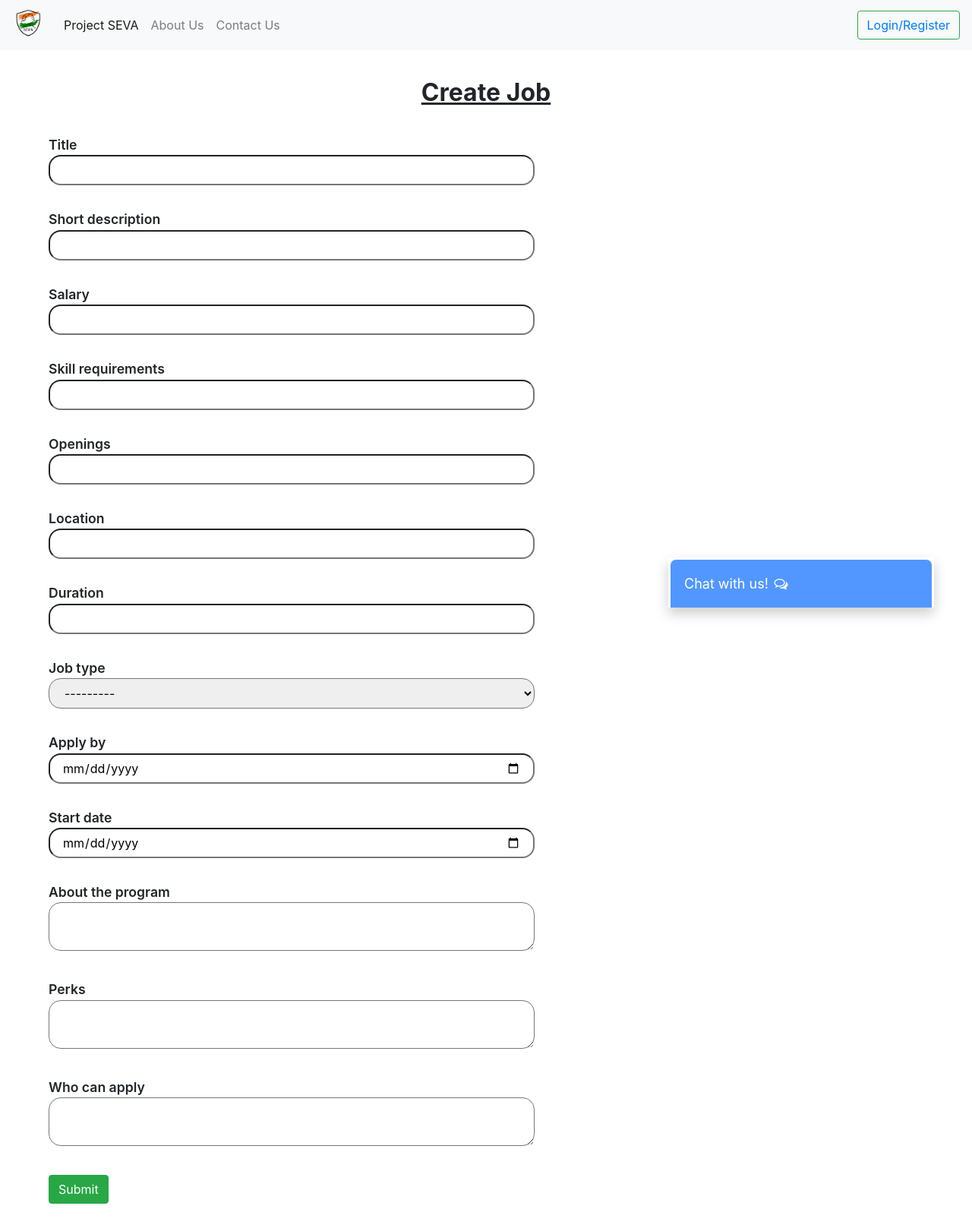
After one commit to Taaran18/Project-SEVA, a Django app: page /create-job in a window 1280 px wide. The commit adds this page. Shown: the whole page at 76% size. Run offline with Django 3.2, Linux system fonts and the light colour scheme; some libraries are stand-ins or nearby versions.

Commit message:
Major update

```diff
--- a/core/admin.py
+++ b/core/admin.py
@@ -42,7 +42,7 @@
                 )
 
     def get_inlines(self, request, obj=None):
-        if obj:
+        if obj and obj.user_type=="organisation":
             return [
              WorkInline, EducationInline
             ]
--- a/core/forms.py
+++ b/core/forms.py
@@ -2,6 +2,9 @@
 from django.conf import settings
 from django.contrib.auth import get_user_model
 from .models import *
+class DateInput(forms.DateInput):
+    input_type = 'date'
+
 class NormalUserForm(forms.ModelForm):
     class Meta:
         model = get_user_model()
@@ -12,3 +15,16 @@
     class Meta:
         model = get_user_model()
         fields = ('photo','first_name','last_name','email','mobile','password','password','domain','organisation_name','designation')
+
+class JobForm(forms.ModelForm):
+
+    class Meta:
+        model = Job
+        fields = ('title','short_description','salary','skill_requirements',
+                  'openings','location','duration','job_type',
+                  'apply_by','start_date','about_the_program','perks','who_can_apply',
+                  )
+        widgets = {
+            'apply_by': DateInput(),
+            'start_date': DateInput(),
+        }
--- a/core/models.py
+++ b/core/models.py
@@ -93,7 +93,9 @@
     title = models.CharField(max_length=155)
     company = models.ForeignKey(to=User, limit_choices_to={'user_type':'organisation'}, on_delete=models.CASCADE)
     short_description = models.CharField(max_length=255)
-    description = models.TextField()
+    about_the_program = models.TextField()
+    perks = models.TextField()
+    who_can_apply = models.TextField()
     salary = models.CharField(max_length=50)
     skill_requirements = models.CharField(max_length=255)
     openings = models.PositiveIntegerField()
--- a/core/views.py
+++ b/core/views.py
@@ -1,9 +1,9 @@
-from django.shortcuts import render
+from django.shortcuts import render, redirect
 from django.http import HttpRequest, JsonResponse, Http404
 from datetime import datetime
 from core.models import Contact
 from django.contrib import messages
-from django.contrib.auth import authenticate
+from django.contrib.auth import authenticate, login, logout
 from .forms import *
 from .models import *
 def index(request):
@@ -17,8 +17,25 @@
 def services(request):
     return render(request, 'services.html')
 
-def login(request):
+def login_user(request):
+    if request.user.is_authenticated:
+        return redirect('home')
+    if request.method=="POST":
+        print(request.POST)
+        user = authenticate(username=request.POST.get('username',None),password=request.POST.get('password',None))
+        print(user)
+        if user is not None:
+            login(request,user)
+            return redirect('home')
+        else:
+            messages.error(request,'Invalid Email and Password')
+
     return render(request,'login.html')
+
+def logout_user(request):
+    logout(request)
+    return redirect('home')
+
 def contact(request):
     if request.method == "POST":
         name = request.POST.get('name')
@@ -51,6 +68,16 @@
             return HttpRequest('/login')
     return render(request,'user_reg.html',{'form': form})
 
+
+def create_job(request):
+    form = JobForm()
+    if request.method=="POST":
+        form = JobForm(request.POST)
+        if form.is_valid():
+            form.save()
+
+            # return redirect('manage-jobs')
+    return render(request,'job-create.html',{'form':form})
 def resume(request):
     return render(request,'resume.html')
 def apply_to_job(request):
--- a/seva/settings.py
+++ b/seva/settings.py
@@ -127,7 +127,10 @@
 ]
 MEDIA_URL = '/media/'
 MEDIA_ROOT = os.path.join(BASE_DIR, 'media')
-
+LOGIN_URL = '/login'
+LOGIN_REDIRECT_URL = ''
+LOGOUT_URL = '/logout'
+LOGOUT_REDIRECT_URL = '/'
 # Default primary key field type
 # https://docs.djangoproject.com/en/3.2/ref/settings/#default-auto-field
 
--- a/seva/urls.py
+++ b/seva/urls.py
@@ -20,12 +20,14 @@
 from django.conf import settings
 urlpatterns = [
     path('admin/', admin.site.urls),
-    path('', index),
+    path('', index, name='home'),
     path('register',registration),
     path("about", about, name='about'),
     path("services", services, name='services'),
     path("contact", contact, name='contact'),
-    path('login',login),
+    path('login',login_user),
+    path('logout',logout_user),
+    path('create-job',create_job),
     path('register/user', user_registration),
     path('register/organisation',organisation_registration),
     path('resume',resume),
--- a/templates/base.html
+++ b/templates/base.html
@@ -30,9 +30,7 @@
       <li class="nav-item active">
         <a class="nav-link" href="/">Project SEVA <span class="sr-only">(current)</span></a>
       </li>
-      <li class="nav-item">
-        <a class="nav-link" href="/profile">Profile</a>
-      </li>
+
       <li class="nav-item">
         <a class="nav-link" href="/about">About Us</a>
       </li>
@@ -43,7 +41,17 @@
     </ul>
     <form class="form-inline my-2 my-lg-0">
       {% if request.user.is_authenticated %}
-        Welcome {{request.user.first_name}}
+        <span class="nav-item dropdown">
+               <a class="nav-link dropdown-toggle" href="#" id="navbarDropdown" role="button" data-toggle="dropdown" aria-haspopup="true" aria-expanded="false">
+                 Welcome, {{request.user.first_name}}
+               </a>
+               <div class="dropdown-menu" aria-labelledby="navbarDropdown">
+                 <a class="dropdown-item" href="/profile">Edit Profile</a>
+                 <div class="dropdown-divider"></div>
+                 <a class="dropdown-item" href="/logout">Logout</a>
+               </div>
+             </span>
+
       {% else %}
       <button class="btn btn-outline-success " type="submit"><a href="/register">Login/Register</a></button>
       {% endif %}
--- /dev/null
+++ b/templates/job-create.html
@@ -0,0 +1,79 @@
+{% extends "base.html" %}
+{% load static %}
+
+<!DOCTYPE html>
+<html lang="en">
+<head>
+    <meta charset="UTF-8">
+    <meta name="viewport" content="width=device-width, initial-scale=1.0">
+    <title>{% block title %}Create Job{% endblock title %}</title>
+</head>
+{% block css %}
+<style>
+    .form{
+        margin: 2em 4em;
+    }
+    .heading{
+        text-align: center;
+        margin: auto;
+        font-weight: bolder;
+        font-size: 2em;
+        text-decoration: underline;
+    }
+    .fieldset{
+        margin: 2em auto;
+    }
+    .fieldset .label{
+        font-weight: 600;
+        font-size:1.1em;
+    }
+    .fieldset .field input,.fieldset .field select,.fieldset .field textarea{
+        width: 50vw;
+        height: 2.5em;
+        border-radius: 1em;
+        padding: 0.5em 1em;
+    }
+    .fieldset .field textarea{
+        height: 4em;
+    }
+</style>
+{% endblock css %}
+<body>
+    {% block body %}
+    <section class='form'>
+        <div class="heading">Create Job</div>
+        <form method="POST">
+            {% csrf_token %}
+                <div class="fields">
+                    {% for field in form %}
+
+                        <div class="fieldset">
+                            <div class="label">{{field.label}}</div>
+                            <div class="field">{{field}}</div>
+                        </div>
+
+                    {% endfor %}
+                    {% comment %}
+                        <div class="fieldset">
+                                            <div class="label">About The Program</div>
+                                            <div class="field"><textarea name="about_the_program"></textarea></div>
+                                        </div>
+                                        <div class="fieldset">
+                                            <div class="label">Perks</div>
+                                            <div class="field"><textarea name="perks"></textarea></div>
+                                        </div>
+                                        <div class="fieldset">
+                                            <div class="label">Who Can Apply?</div>
+                                            <div class="field"><textarea name="who_can_apply"></textarea></div>
+                                        </div>
+                    {% endcomment %}
+                </div>
+            <div style="margin:auto;">
+                <input class="btn btn-success" type="submit" value="Submit">
+            </div>
+        </form>
+
+    </section>
+    {% endblock body %}
+</body>
+</html>
```
Also changed, not shown: templates/profile.html (+12 -1 lines), core/migrations/0009_auto_20230304_0422.py (added), db.sqlite3.
